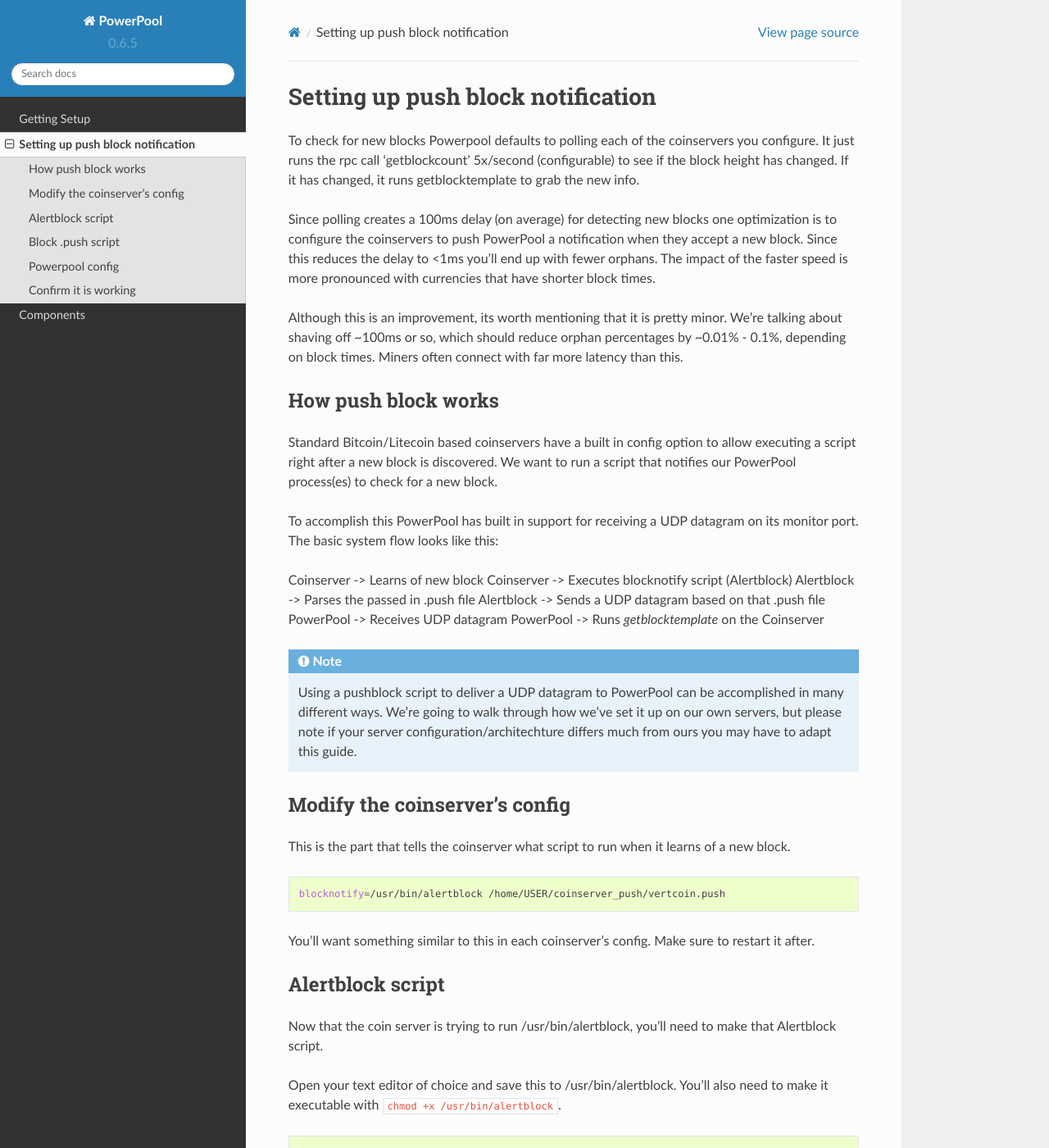
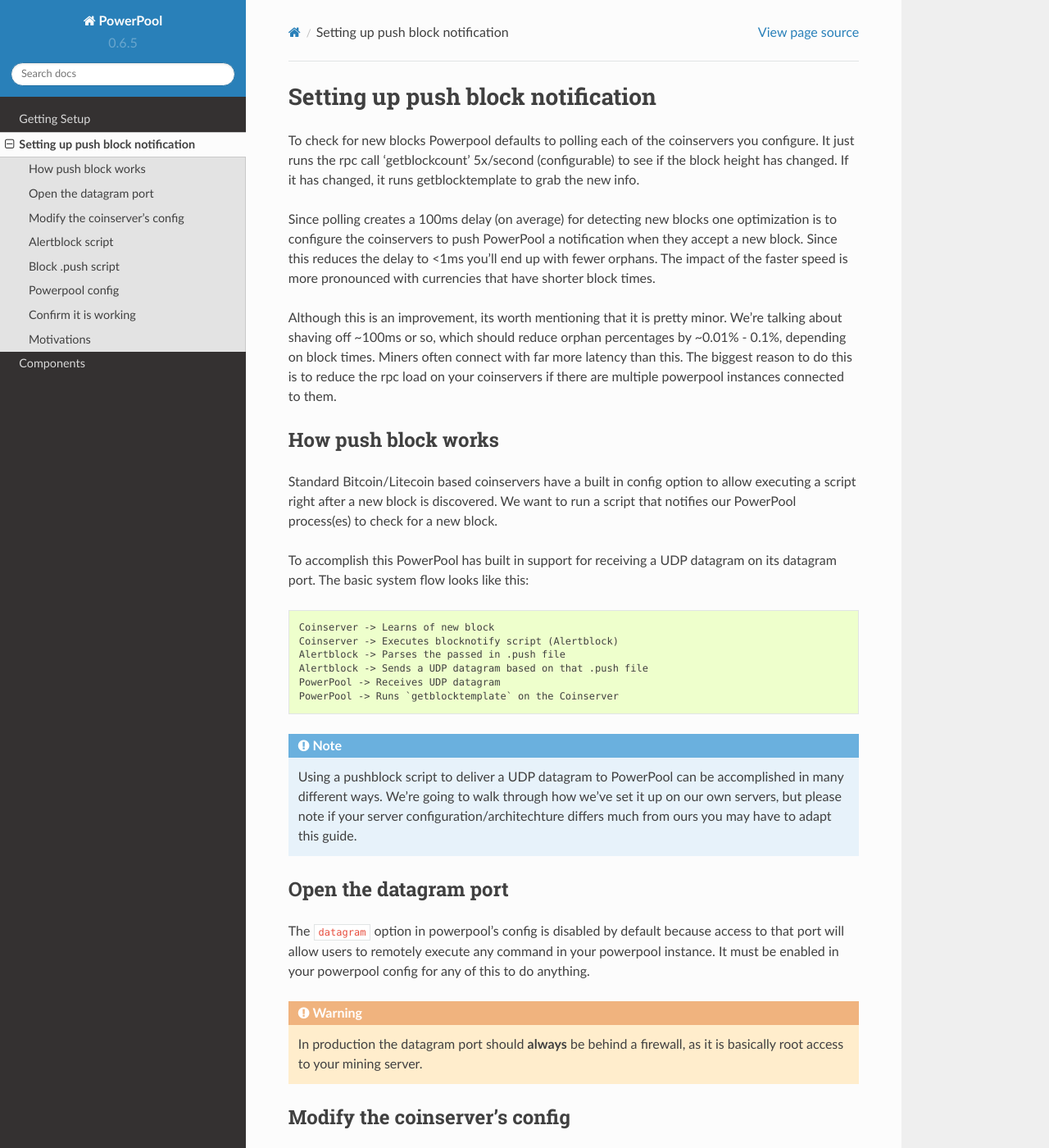
Before and after one commit to simplecrypto/powerpool, a Sphinx documentation site: the page built from doc/push.rst, in a window 1280 px wide and 1400 px high. Shown: the whole window at 82% size. Built offline with Sphinx 7.4.7 and the Read the Docs theme 2.0.0, drawn with Linux system fonts in a browser that asks for light colours; some of the changed text lies outside the part shown.

Commit message:
Many additions to documentation

```diff
--- a/config.example.yml
+++ b/config.example.yml
@@ -2,8 +2,8 @@
 # PowerPool configuration file
 # -----------------------------------------
 # Each item in the list is a discreet component in powerpool that will get
-# created Type specifies the fully qualified python path to the module. A basic
-# powerpool server will contain one of each of the following:
+# created. Type specifies the fully qualified python path to the module. A
+# basic powerpool server will contain one of each of the following:
 #
 # * PowerPool: handles starting/stopping + configuring everything
 # * Jobmanager: creates jobs to be sent to miners and submits solved blocks
--- a/doc/push.rst
+++ b/doc/push.rst
@@ -14,8 +14,10 @@
 
 Although this is an improvement, its worth mentioning that it is pretty minor.
 We're talking about shaving off ~100ms or so, which should reduce orphan
-percentages by ~0.01% - 0.1%, depending on block times. Miners often connect with
-far more latency than this.
+percentages by ~0.01% - 0.1%, depending on block times. Miners often connect
+with far more latency than this. The biggest reason to do this is to reduce the
+rpc load on your coinservers if there are multiple powerpool instances
+connected to them.
 
 How push block works
 -----------------------
@@ -25,14 +27,16 @@
 a script that notifies our PowerPool process(es) to check for a new block.
 
 To accomplish this PowerPool has built in support for receiving a UDP datagram
-on its monitor port. The basic system flow looks like this:
+on its datagram port. The basic system flow looks like this:
 
-Coinserver -> Learns of new block
-Coinserver -> Executes blocknotify script (Alertblock)
-Alertblock -> Parses the passed in .push file
-Alertblock -> Sends a UDP datagram based on that .push file
-PowerPool -> Receives UDP datagram
-PowerPool -> Runs `getblocktemplate` on the Coinserver
+.. code::
+
+    Coinserver -> Learns of new block
+    Coinserver -> Executes blocknotify script (Alertblock)
+    Alertblock -> Parses the passed in .push file
+    Alertblock -> Sends a UDP datagram based on that .push file
+    PowerPool -> Receives UDP datagram
+    PowerPool -> Runs `getblocktemplate` on the Coinserver
 
 .. note::
 
@@ -42,6 +46,19 @@
     configuration/architechture differs much from ours you may have to adapt
     this guide.
 
+Open the datagram port
+------------------------------
+
+The ``datagram`` option in powerpool's config is disabled by default because
+access to that port will allow users to remotely execute any command in your
+powerpool instance. It must be enabled in your powerpool config for any of this
+to do anything.
+
+.. warning::
+
+    In production the datagram port should **always** be behind a firewall, as
+    it is basically root access to your mining server.
+
 Modify the coinserver's config
 ------------------------------
 
@@ -50,7 +67,7 @@
 
 .. code-block:: bash
 
-    blocknotify=/usr/bin/alertblock /home/USER/coinserver_push/vertcoin.push
+    blocknotify=/usr/bin/alertblock /path/to/my.push
 
 You'll want something similar to this in each coinserver's config. Make sure to
 restart it after.
@@ -59,11 +76,11 @@
 Alertblock script
 -----------------
 
-Now that the coin server is trying to run /usr/bin/alertblock, you'll need to
-make that Alertblock script.
+Now that the coin server is trying to run ``/usr/bin/alertblock``, you'll need
+to make that Alertblock script.
 
-Open your text editor of choice and save this to /usr/bin/alertblock. You'll
-also need to make it executable with ``chmod +x /usr/bin/alertblock``.
+Open your text editor of choice and save this to ``/usr/bin/alertblock``.
+You'll also need to make it executable with ``chmod +x /usr/bin/alertblock``.
 
 .. code-block:: bash
 
@@ -82,23 +99,26 @@
 Block .push script
 ------------------
 
-Now your Alertblock script will be looking for a
-``/home/USER/coinserver_push/vertcoin.push`` file. The data in this file is
-interpreted by the Alertblock script. It looks at each line and tries to send
-a UDP packet based on the info. The .push file might contain something like
-this:
+Now your Alertblock script will be looking for a ``/path/to/my.push`` file. The
+data in this file is interpreted by the alertblock script. It looks at each
+line and tries to send a UDP packet based on the info. The .push file might
+contain something like this:
 
 .. code-block:: bash
 
     127.0.0.1 6855 VTC getblocktemplate signal=1 __spawn=1
 
-Basically, this tells the Alertblock script to send a UDP datagram to 127.0.0.1
-on port 6855. PowerPool will parse the datagram and run getblocktemplate
-for the currency VTC.
+The ``127.0.0.1`` and ``6855`` are the address and port to send the datagram
+to. The remaining stuff are the contents of the datagram. PowerPool's datagram
+format is basically:
+
+.. code-block:: bash
+
+    <name of component> <function to run on component> \*<positional arguments for component> \*\*<keyword arguments for components> <special flags>
 
 The port (6855) should be the monitor port for the stratum process you want
-to send the notification to. The currency code (VTC) should match one of the
-configured currencies in that stratum's config.
+to send the notification to. The (VTC) should match the name of the coinserver
+component in the powerpool instance, normally the currency code.
 
 If you need to push to multiple monitor ports just do something like:
 
@@ -112,11 +132,6 @@
 .. code-block:: bash
 
     127.0.0.1 6855 DOGE _check_new_jobs signal=1 _single_exec=True __spawn=1
-
-The reason for all this is that we can change which powerpool servers recieve
-push block notifications without needing to restart any powerpool servers or
-coinservers. A hardcoded implementation is simpler to setup, although more
-brittle.
 
 Powerpool config
 ----------------
@@ -142,3 +157,17 @@
 planned. The easiest way is to visit PowerPool's monitoring endpoint and look
 for the ``last_signal`` key. It should be updated each time PowerPool is
 notified of a block via push block.
+
+.. warning::
+
+    If the server has poll turned off and is not getting push block notifications, you will get a LOT of orphans. In the future we would have polling automatically enable on failed push block, but right now it will just not update more than every 15 seconds!
+
+Motivations
+-----------
+
+If this whole process seems complex that's because it is. Unfortunately it
+needs improvement.  The reason for all this is that we can change which
+powerpool servers recieve push block notifications without needing to restart
+any powerpool servers or coinservers. A hardcoded implementation is simpler to
+setup, although more brittle, and requires service interruptions to add/remove
+instances and coins, which we don't want.
```
Also changed, not shown: doc/setup.rst (+22 -8 lines).
